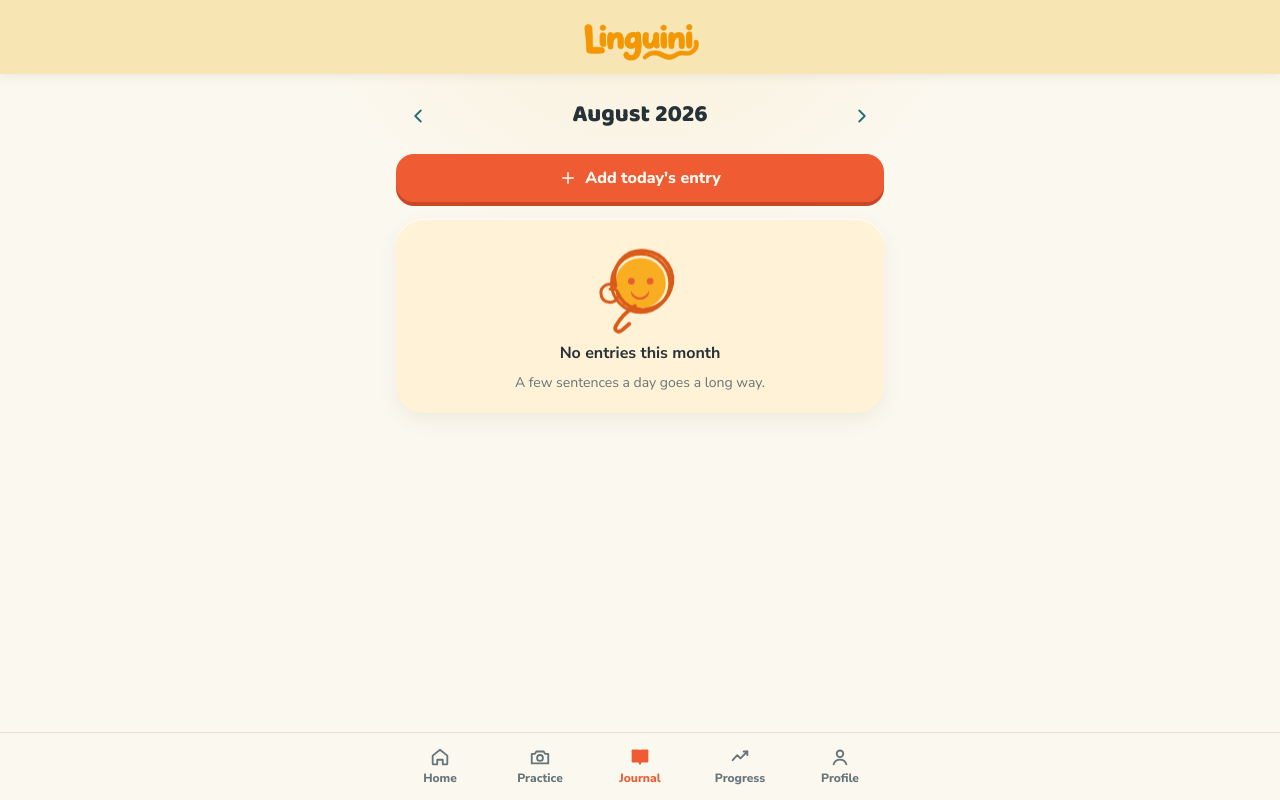
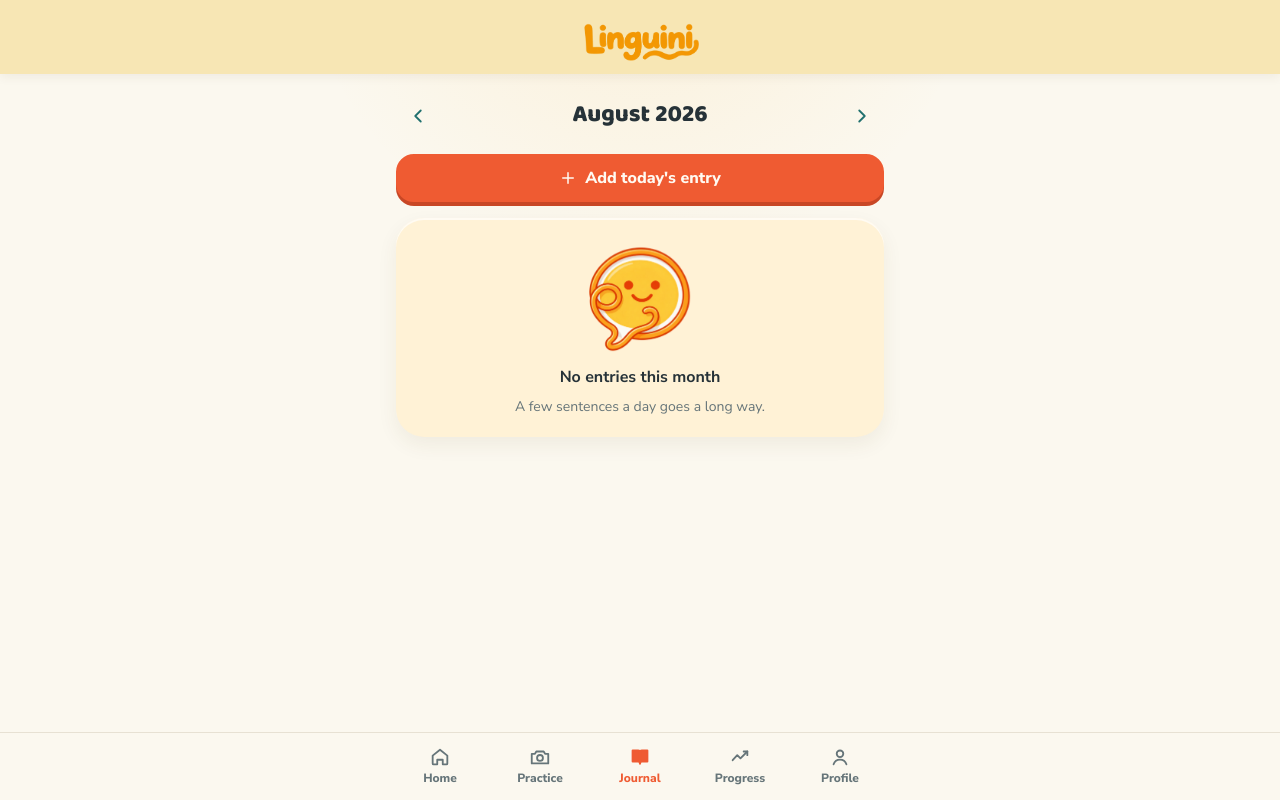
Before and after one commit to CS3216-A3-G7/linguini, a React (Vite) app: page /journal in a window 1280 px wide. Both pictures are taken after a click on the button 418 px from the left and 115 px from the top of the page. Built offline with nearby package versions, Linux system fonts and the light colour scheme.

Commit message:
Add mascot to empty journal list

```diff
--- a/src/pages/Journal.tsx
+++ b/src/pages/Journal.tsx
@@ -67,7 +67,13 @@
       {visibleEntries.length === 0 ? (
         <Card>
           <div className="stack-2 center-text" style={{ alignItems: "center" }}>
-            <Mascot size={96} />
+            <img
+              className="mascot"
+              src="/linguini-logo.png"
+              width={120}
+              height={120}
+              alt="Linguini mascot"
+            />
             <strong>No entries this month</strong>
             <p className="small muted">A few sentences a day goes a long way.</p>
           </div>
```
